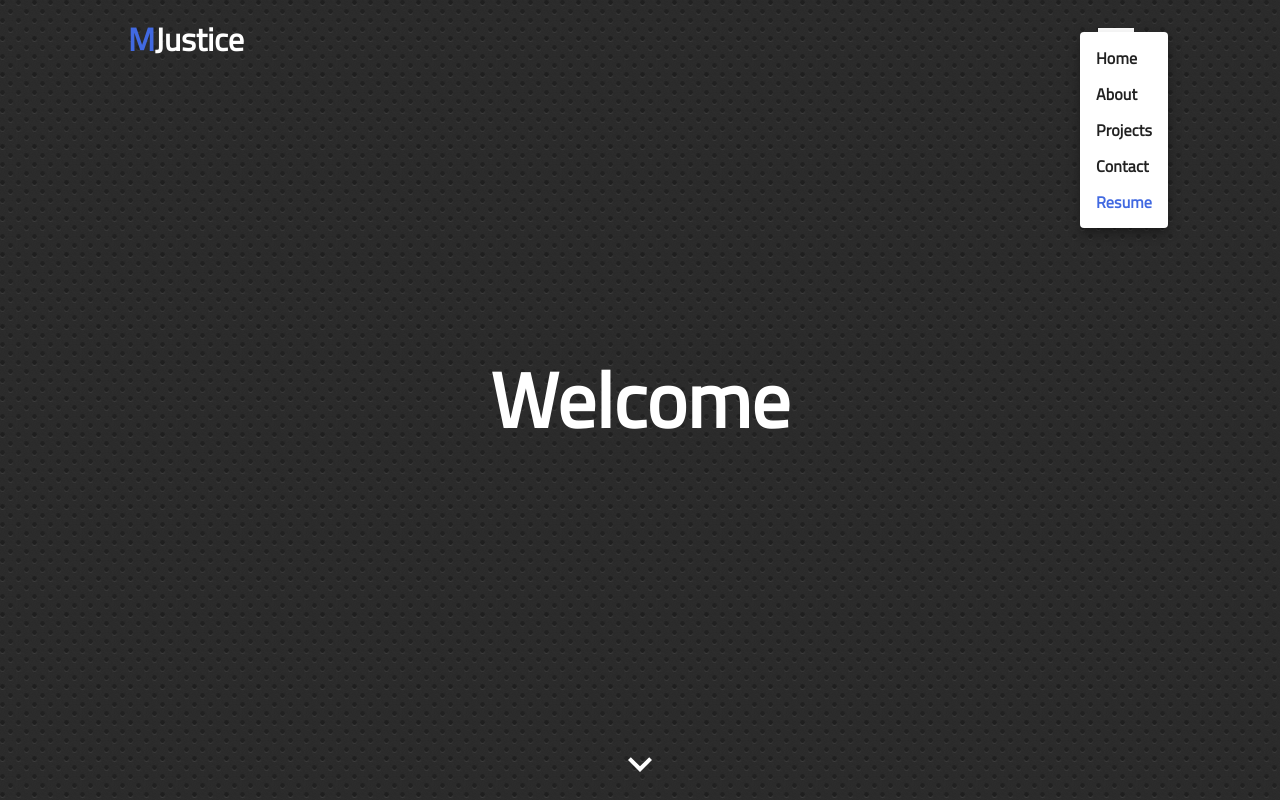
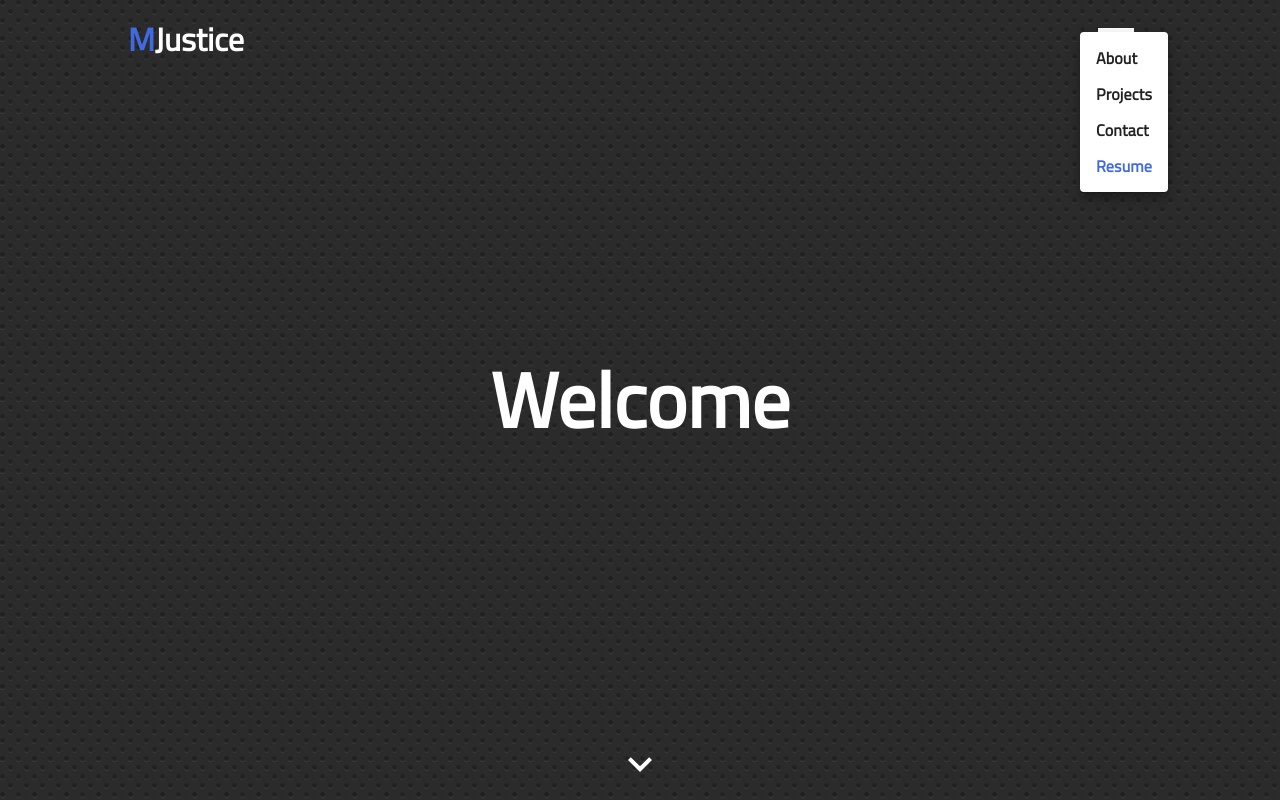
Before and after one commit to JusticeMatthew/justice-portfolio, a React (Create React App) app: page / in a window 1280 px wide. Both pictures are taken after a click on the button 1116 px from the left and 39 px from the top of the page. Shown: the top 800 px of the page. Built offline with nearby package versions, Linux system fonts and the light colour scheme.

Commit message:
Adjusted menu options

```diff
--- a/src/components/Menu.js
+++ b/src/components/Menu.js
@@ -53,11 +53,6 @@ export default function TopMenu() {
         open={Boolean(anchorEl)}
         onClose={handleClose}
       >
-        <Scroll to='landing' smooth={true}>
-          <MenuItem className={classes.MenuItem} onClick={handleClose}>
-            Home
-          </MenuItem>
-        </Scroll>
         <Scroll to='about' smooth={true}>
           <MenuItem className={classes.MenuItem} onClick={handleClose}>
             About
@@ -68,9 +63,11 @@ export default function TopMenu() {
             Projects
           </MenuItem>
         </Scroll>
-        <MenuItem className={classes.MenuItem} onClick={handleClose}>
-          Contact
-        </MenuItem>
+        <Scroll to='contacts' smooth={true}>
+          <MenuItem className={classes.MenuItem} onClick={handleClose}>
+            Contact
+          </MenuItem>
+        </Scroll>
         <MenuItem onClick={handleClose}>
           <a
             className={classes.links}
```
